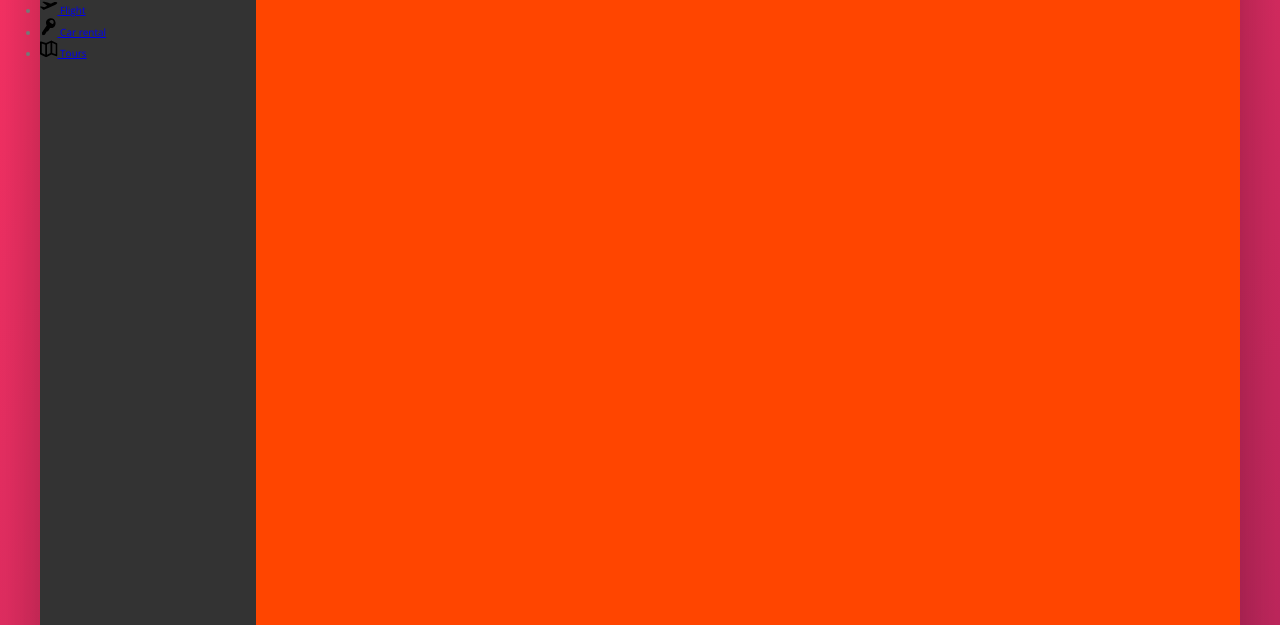
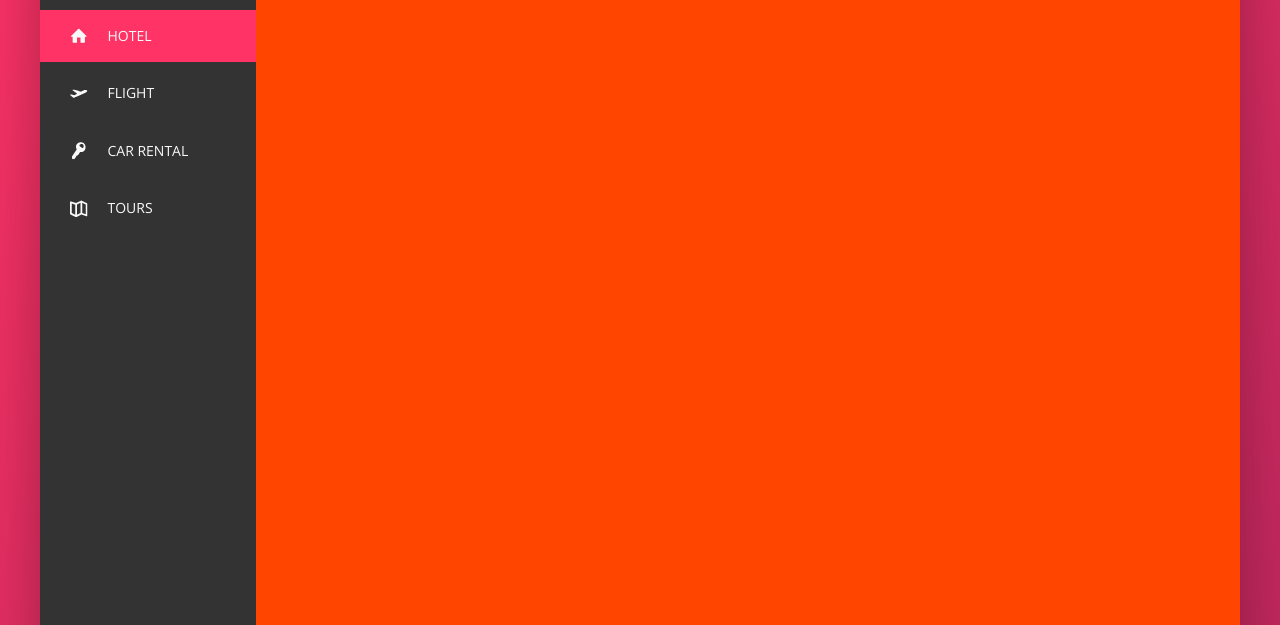
Before and after one commit to chawissa/trillo, a website: page index.html in a window 1280 px wide. Shown: the part 175-800 px from the top of the page. Drawn offline with nearby package versions, Linux system fonts and the light colour scheme.

Commit message:
Nav style

```diff
--- a/index.html
+++ b/index.html
@@ -58,7 +58,7 @@
       <div class="content">
         <nav class="sidebar">
           <ul class="side-nav">
-            <li class="side-nav__item">
+            <li class="side-nav__item side-nav__item--active">
               <a href="#" class="side-nav__link">
                 <svg class="side-nav__icon">
                   <use xlink:href="img/sprite.svg#icon-home"></use>
--- a/sass/_components.scss
+++ b/sass/_components.scss
@@ -118,15 +118,60 @@
 // ------------------------- //
 // SIDE NAV
 .side-nav {
+  font-size: 1.4rem;
+  list-style: none;
+  margin-top: 3.5rem;
+
   &__item {
+    position: relative;
+
+    &:not(:last-child) {
+      margin-bottom: 0.5rem;
+    }
   }
 
-  &__link {
+  &__item::before {
+    content: "";
+    position: absolute;
+    top: 0;
+    left: 0;
+    height: 100%;
+    width: 3px;
+    background-color: var(--color-primary);
+    transform: scaleY(0);
+    transition: transform 0.2s, width 0.4s cubic-bezier(1, 0, 0, 1) 0.2s,
+      background-color 0.1s;
+  }
+
+  &__item:hover::before,
+  &__item--active::before {
+    transform: scaleY(1);
+    width: 100%;
+  }
+
+  &__item--active::before {
+    background-color: var(--color-primary-light);
+  }
+
+  &__link:link,
+  &__link:visited {
+    color: var(--color-gray-light-1);
+    text-decoration: none;
+    text-transform: uppercase;
+    display: block;
+    padding: 1.5rem 3rem;
+    position: relative;
+    z-index: 10;
+
+    display: flex;
+    align-items: center;
   }
 
   &__icon {
     width: 1.75rem;
     height: 1.75rem;
+    margin-right: 2rem;
+    fill: currentColor;
   }
 }
 
```
Also changed, not shown: css/style.css.
